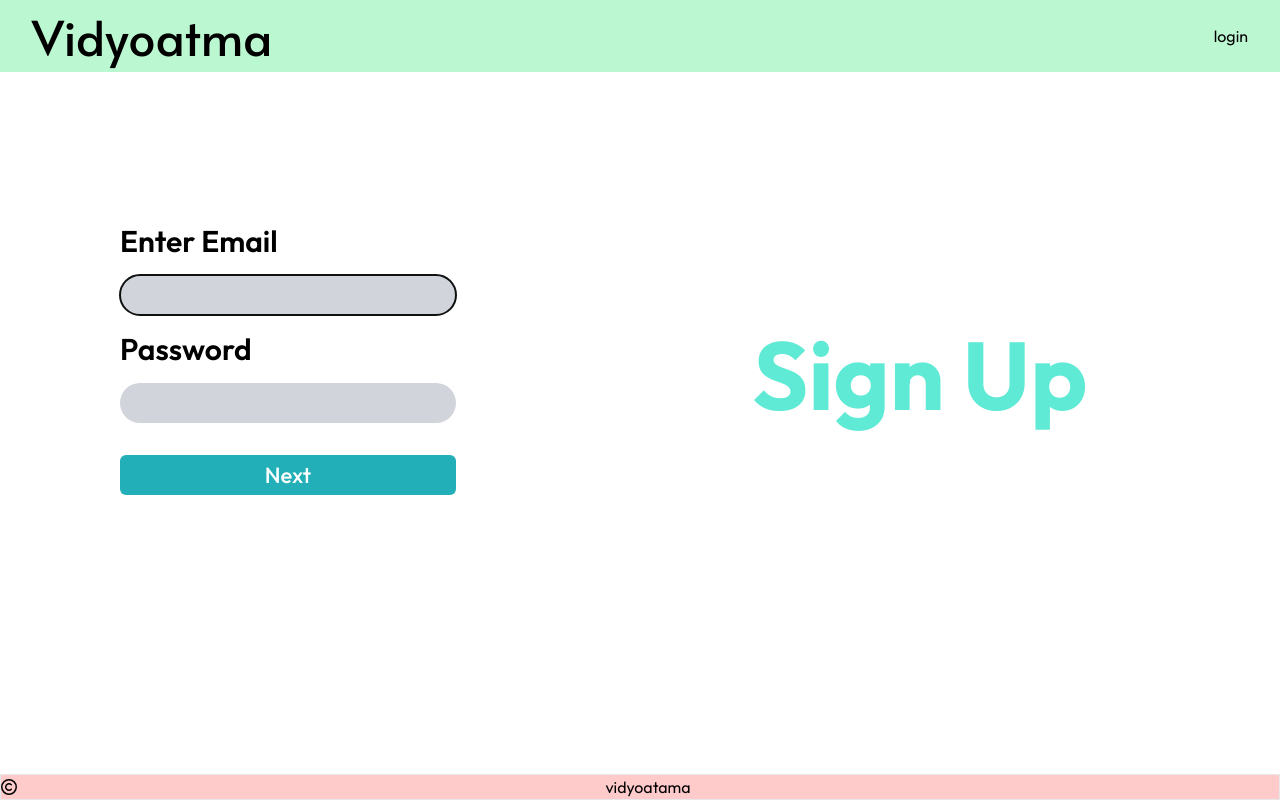
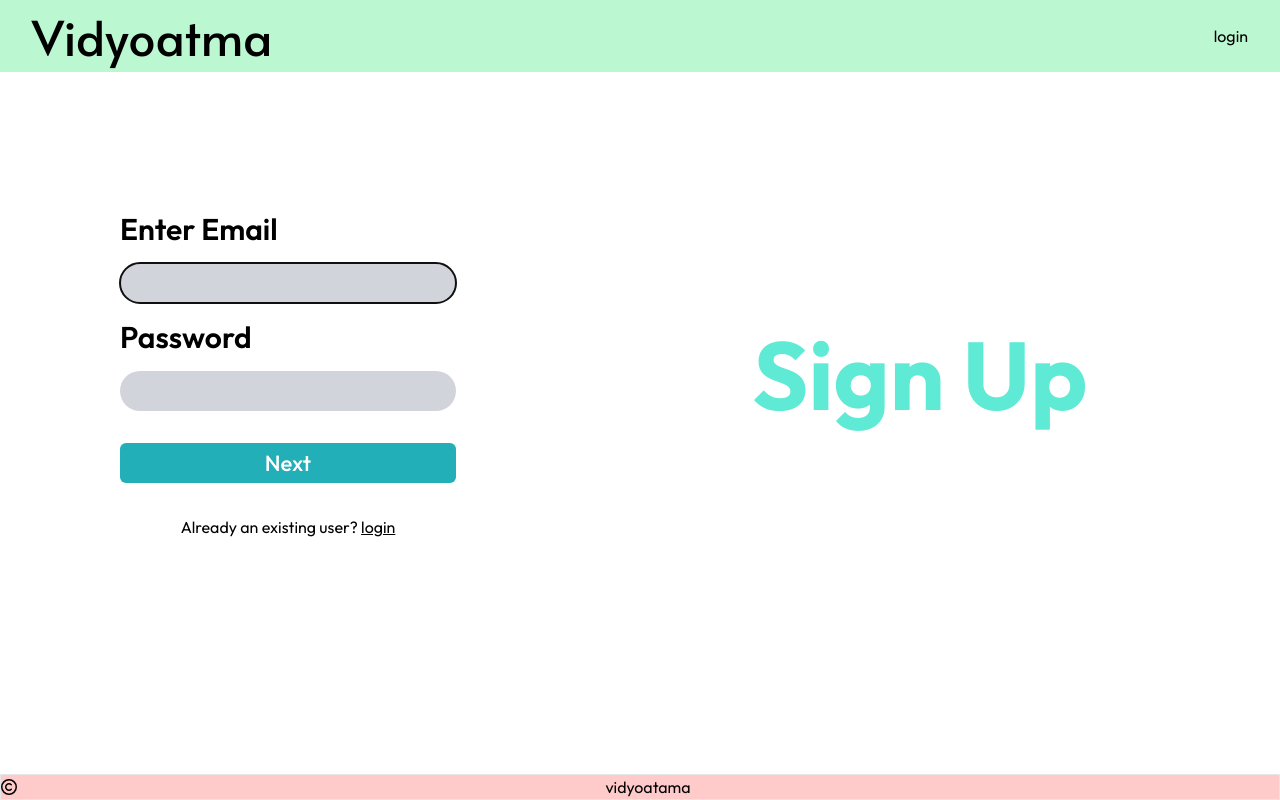
Before and after one commit to prateek-sagar/vidyoatma-v1-frontend, a React (Vite) app: page /signup in a window 1280 px wide. Built offline with nearby package versions, Linux system fonts and the light colour scheme.

Commit message:
create link to the login

```diff
--- a/src/pages/SignUp.jsx
+++ b/src/pages/SignUp.jsx
@@ -4,6 +4,7 @@ import UserAccount from "../components/UserAccount";
 import InstitutionDetails from "../components/InstitutionDetails";
 import useMultistepForm from "../customHooks/useMultistepForm";
 import ShowLogo from "../components/ShowLogo";
+import { Link } from "react-router-dom";
 
 const formData = {
   username: "",
@@ -164,6 +165,12 @@ export default function SignUp() {
                   {isLastStep ? "Register" : "Next"}
                 </button>
               </div>
+              <p>
+                Already an existing user?{" "}
+                <Link to={"/login"} className="underline">
+                  login
+                </Link>
+              </p>
             </form>
           </div>
         </div>
```
